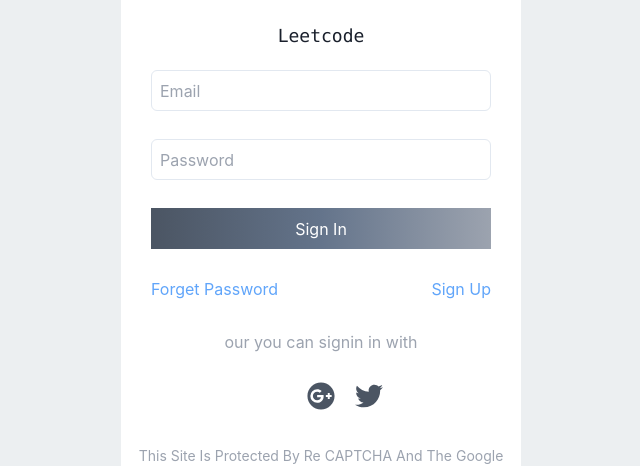
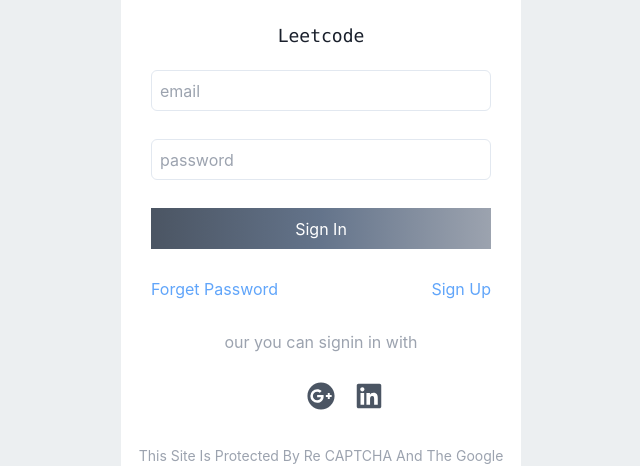
Before and after one commit to codERSunny812/StellarCode, a React (Vite) app: page /login in a window 1280 px wide. Shown: the part 208-674 px from the top of the page, without its empty margins (319-959 px from the left). Built offline with nearby package versions, Linux system fonts and the light colour scheme; some icons are missing.

Commit message:
signout logic added

```diff
--- a/src/Componets/Auth/Login.jsx
+++ b/src/Componets/Auth/Login.jsx
@@ -1,22 +1,21 @@
 import Logo from "../../assets/LeetCode_logo.png";
 import { FaGithub } from "react-icons/fa6";
-import { FaGooglePlus } from "react-icons/fa";
-import { FaTwitter } from "react-icons/fa";
+import { FaGooglePlus, FaLinkedin } from "react-icons/fa";
 import { Link, useNavigate } from "react-router-dom";
 import { useState } from "react";
 import { auth } from "../../supabase";
 
+// sign in of the user logic
 const Login = () => {
-  // sign in of the user logic
+
 
   const [userEmail, setEmail] = useState("");
   const [userPassword, setPassword] = useState("");
-
   const HomeNavigation = useNavigate();
 
 
   // login logic of the user
-  const userLogIn = async() =>{
+  const userLogIn = async () =>{
     try {
       const { data, error } = await auth.signInWithPassword({
         email: userEmail,
@@ -25,34 +24,32 @@ const Login = () => {
 
       if(!error){
         console.log( data + "user is successfully login ");
+        HomeNavigation('/problemset');
       }else{
         console.log(error);
       }
-
-
     } catch (error) {
       console.log(error);
     }
-    HomeNavigation('/home')
+
 
 
   }
+
   //  login using github
   const signInWithGithub = async()=>{
     try {
       //login using github
-      const { data, error } = auth.signInWithOAuth({
+      const { data, error } = await auth.signInWithOAuth({
         provider: 'github',
       });
 
       if (!error) {
         console.log("successfully login using github");
+        HomeNavigation('/home');
       } else {
         console.log("error in the signing up of the function")
       }
-      HomeNavigation('/home')
-
-
     } catch (error) {
       // error handle
       console.log(error)
@@ -72,7 +69,7 @@ const Login = () => {
           <input
             type="email"
             placeholder="email"
-            className="my-2 p-2 w-[340px] h-[41px] capitalize border border-slate-200 rounded-md hover:border-black outline-orange-300 outline-offset-2"
+            className="my-2 p-2 w-[340px] h-[41px]  border border-slate-200 rounded-md hover:border-black outline-orange-300 outline-offset-2"
             value={userEmail}
             onChange={(e) => setEmail(e.target.value)}
           />
@@ -80,12 +77,13 @@ const Login = () => {
           <input
             type="password"
             placeholder="password"
-            className=" my-2 p-2 w-[340px] h-[41px] capitalize border border-slate-200 rounded-md hover:border-black  outline-orange-300 outline-offset-2"
+            className=" my-2 p-2 w-[340px] h-[41px]  border border-slate-200 rounded-md hover:border-black  outline-orange-300 outline-offset-2"
             value={userPassword}
             onChange={(e) => setPassword(e.target.value)}
           />
 
           <button
+          type="button"
             className="capitalize  w-[340px] h-[41px] bg-gradient-to-r from-gray-600 via-slate-500 to-gray-400 text-white my-2"
             onClick={userLogIn}
           >
@@ -105,7 +103,7 @@ const Login = () => {
           <div className="flex gap-5 ">
             <FaGithub className="h-7 w-7 icon-1 text-gray-600 hover:text-black my-2" onClick={signInWithGithub} />
             <FaGooglePlus className="h-7 w-7 text-gray-600 hover:text-red-500 my-2" />
-            <FaTwitter className="h-7 w-7 text-gray-600 hover:text-blue-400 my-2" />
+            <FaLinkedin className="h-7 w-7 text-gray-600 hover:text-blue-400 my-2" />
           </div>
 
           <h3 className="capitalize  text-gray-400 flex-wrap text-center text-sm  my-4">
--- a/src/Componets/Auth/Signup.jsx
+++ b/src/Componets/Auth/Signup.jsx
@@ -1,9 +1,10 @@
+/* eslint-disable no-unused-vars */
 /* eslint-disable react/prop-types */
-import { useContext, useState } from "react";
+
+import { useContext, useState , useRef } from "react";
 import Logo from "../../assets/LeetCode_logo.png";
 import { FaGithub } from "react-icons/fa6";
-import { FaGooglePlus } from "react-icons/fa";
-import { FaTwitter } from "react-icons/fa";
+import { FaGooglePlus, FaLinkedin } from "react-icons/fa";
 import { Link } from "react-router-dom";
 import "./responsive.css";
 import { auth } from "../../supabase";
@@ -11,16 +12,16 @@ import { SessionContext } from "../../Context/AuthContext";
 import   {useNavigate} from 'react-router-dom'
 import { ToastContainer, toast } from "react-toastify";
 import 'react-toastify/dist/ReactToastify.css';
+// import HCaptcha from "@hcaptcha/react-hcaptcha";
 
 
 const Signup = ({ handleStatus }) => {
-  // state variables
+  // state variables for state management
   const [userEmail, setEmail] = useState("");
   const [userPassword, setPassword] = useState("");
   const [reEnterPassword, setReEnterPassword] = useState("");
   const [userName, setUserName] = useState("");
-
-  // button state
+  // const [captchaToken, setCaptchaToken] = useState();
   const[isDisable,setIsDisable] = useState(true);
 
   // function to enable/disable the sign-up button
@@ -28,10 +29,11 @@ const Signup = ({ handleStatus }) => {
     setIsDisable(!(userEmail && userPassword && reEnterPassword && userName));
   };
 
-
-
   // hooks for navigation
   const HomeNaigate = useNavigate();
+
+  //hooks for the captcha
+  // const captcha = useRef()
 
   // function to change the state of the component
   const handleAuthState = () => {
@@ -40,10 +42,10 @@ const Signup = ({ handleStatus }) => {
 
 
   // function for user signUp
-  const AuthStateHandle = () => {
-    console.log("user sign up button is clicked");
+  const AuthStateHandle = async () => {
+    console.log("user's sign up button is clicked");
 
-    // function defination of user signup with  mail
+    // function defination of user signup with  email
     const signUpNewUser = async () => {
       try {
         // login logic
@@ -53,6 +55,7 @@ const Signup = ({ handleStatus }) => {
           options: {
             data: {
               name: userName,
+              // captchaToken
             },
           },
         });
@@ -62,7 +65,7 @@ const Signup = ({ handleStatus }) => {
         } else {
           console.log("no error");
           console.log(data);
-          console.log(session);
+          // console.log(session);
         }
       } catch (error) {
         console.log(error);
@@ -70,7 +73,8 @@ const Signup = ({ handleStatus }) => {
     };
 
     //function call for signup and state change
-    signUpNewUser();
+     await signUpNewUser();
+    // captcha.current.resetCaptcha();
     handleAuthState();
   }
 
@@ -84,13 +88,14 @@ const Signup = ({ handleStatus }) => {
 
       if(!error){
         console.log("successfully login using github");
+        HomeNaigate('/problemset');
       }else{
         console.log("error in the signing up of the function")
       }
 
       console.log(data);
 
-      HomeNaigate('/home');
+
 
 
     } catch (error) {
@@ -105,15 +110,16 @@ const Signup = ({ handleStatus }) => {
     try {
       //login using github
       const { data, error } = auth.signInWithOAuth({
-        provider: 'twitter',
+        provider: 'linkedin_oidc',
       });
 
       if (!error) {
-        console.log("successfully login using github");
+        console.log("successfully login using twitter");
+        HomeNaigate('/home');
       } else {
         console.log("error in the signing up of the function")
       }
-      HomeNaigate('/home')
+
 
 
     } catch (error) {
@@ -131,7 +137,7 @@ const Signup = ({ handleStatus }) => {
       <div className="h-fit w-full  bg-[#eceff1] flex justify-center">
         <div className=" signUpCont  flex flex-col gap-3 items-center bg-white w-[400px] h-full ">
           <Link to="/">
-            <img src={Logo} alt="leetcode logo" className="h-20 my-6" />
+            <img src={Logo} alt="leetcode logo" className="h-20 my-3" />
           </Link>
 
           <h1 className="font-mono text-lg capitalize">leetcode</h1>
@@ -189,6 +195,12 @@ const Signup = ({ handleStatus }) => {
             id="confirmPassword"
           />
           <ToastContainer/>
+          {/* <HCaptcha
+            ref={captcha}
+            sitekey="893d3a06-abbf-4eb5-9395-3397e967182f"
+            onVerify={(token) => {setCaptchaToken(token) }}
+          /> */}
+
 
           <button
             className="capitalize  w-[340px] h-[42px] bg-gradient-to-r from-gray-600 via-slate-500 to-gray-400 text-white my-2 py-2 rounded-sm"
@@ -231,7 +243,7 @@ const Signup = ({ handleStatus }) => {
               onClick={signUpUsingGitHub}
             />
             <FaGooglePlus className="h-7 w-7 text-gray-600 hover:text-red-500 my-2" />
-            <FaTwitter className="h-7 w-7 text-gray-600 hover:text-blue-400 my-2"
+            <FaLinkedin className="h-7 w-7 text-gray-600 hover:text-[#0A66C2] my-2"
             onClick={signUpUsingTwitter} />
           </div>
 
```
